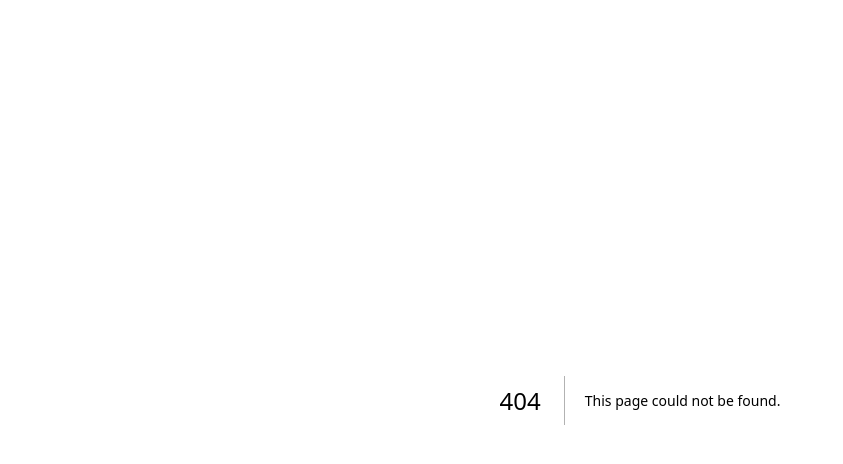
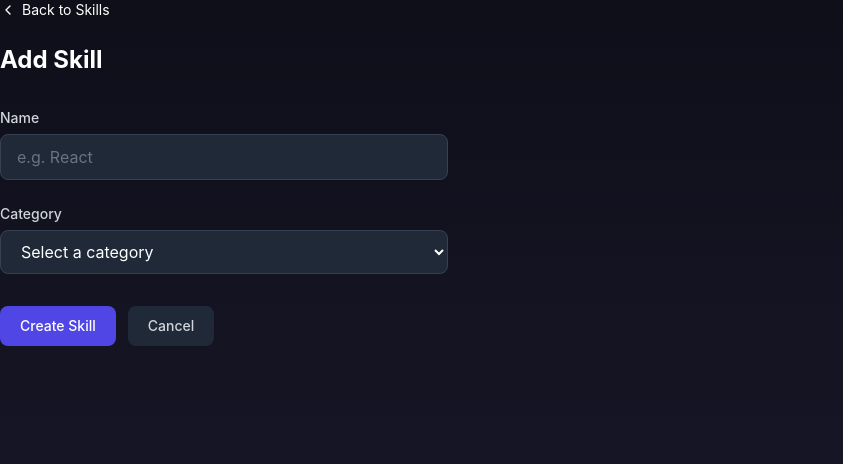
Before and after one commit to abdurehmanSualih/portfolio, a Next.js app: page /admin/skills/new in a window 1280 px wide. Before the commit this address had no page. Shown: the top 464 px of the page, without its empty margins (0-843 px from the left). Built offline with nearby package versions, Linux system fonts and the light colour scheme.

Commit message:
feat(admin): Add skills management UI with list, create, and edit pages

```diff
--- /dev/null
+++ b/app/admin/skills/[id]/edit/page.tsx
@@ -0,0 +1,31 @@
+import Link from "next/link";
+import { notFound } from "next/navigation";
+import { FiChevronLeft } from "react-icons/fi";
+import { getSkillById } from "@/actions/skills";
+import SkillForm from "@/components/admin/SkillForm";
+
+interface EditSkillPageProps {
+  params: { id: string };
+}
+
+export default async function EditSkillPage({ params }: EditSkillPageProps) {
+  const skill = await getSkillById(params.id);
+  if (!skill) notFound();
+
+  return (
+    <div>
+      <Link
+        href="/admin/skills"
+        className="inline-flex items-center gap-1.5 text-sm text-gray-400 hover:text-white mb-6 transition-colors"
+      >
+        <FiChevronLeft className="w-4 h-4" />
+        Back to Skills
+      </Link>
+      <h1 className="text-2xl font-bold text-white mb-8">Edit Skill</h1>
+      <SkillForm
+        skillId={skill.id}
+        defaultValues={{ name: skill.name, category: skill.category }}
+      />
+    </div>
+  );
+}
--- /dev/null
+++ b/app/admin/skills/new/page.tsx
@@ -0,0 +1,19 @@
+import Link from "next/link";
+import { FiChevronLeft } from "react-icons/fi";
+import SkillForm from "@/components/admin/SkillForm";
+
+export default function NewSkillPage() {
+  return (
+    <div>
+      <Link
+        href="/admin/skills"
+        className="inline-flex items-center gap-1.5 text-sm text-gray-400 hover:text-white mb-6 transition-colors"
+      >
+        <FiChevronLeft className="w-4 h-4" />
+        Back to Skills
+      </Link>
+      <h1 className="text-2xl font-bold text-white mb-8">Add Skill</h1>
+      <SkillForm />
+    </div>
+  );
+}
--- /dev/null
+++ b/app/admin/skills/page.tsx
@@ -0,0 +1,25 @@
+import Link from "next/link";
+import { getSkills } from "@/actions/skills";
+import { FiPlus } from "react-icons/fi";
+import SkillsTable from "@/components/admin/SkillsTable";
+
+export default async function AdminSkillsPage() {
+  const skills = await getSkills();
+
+  return (
+    <div>
+      <div className="flex items-center justify-between mb-8">
+        <h1 className="text-2xl font-bold text-white">Skills</h1>
+        <Link
+          href="/admin/skills/new"
+          className="flex items-center gap-2 px-4 py-2 bg-indigo-600 hover:bg-indigo-500 text-white text-sm font-medium rounded-lg transition-colors"
+        >
+          <FiPlus className="w-4 h-4" />
+          Add Skill
+        </Link>
+      </div>
+
+      <SkillsTable skills={skills} />
+    </div>
+  );
+}
--- /dev/null
+++ b/components/admin/SkillForm.tsx
@@ -0,0 +1,115 @@
+"use client";
+
+import { useForm } from "react-hook-form";
+import { zodResolver } from "@hookform/resolvers/zod";
+import { z } from "zod";
+import { useRouter } from "next/navigation";
+import toast from "react-hot-toast";
+import { SkillCategory } from "@prisma/client";
+import { createSkill, updateSkill } from "@/actions/skills";
+
+const SkillSchema = z.object({
+  name: z.string().min(1, "Name is required"),
+  category: z.nativeEnum(SkillCategory, { errorMap: () => ({ message: "Category is required" }) }),
+});
+
+type SkillFormValues = z.infer<typeof SkillSchema>;
+
+const CATEGORY_OPTIONS: { value: SkillCategory; label: string }[] = [
+  { value: "FRONTEND", label: "Frontend" },
+  { value: "BACKEND", label: "Backend" },
+  { value: "MOBILE", label: "Mobile" },
+  { value: "DATABASE", label: "Database" },
+];
+
+interface SkillFormProps {
+  skillId?: string;
+  defaultValues?: Partial<SkillFormValues>;
+}
+
+export default function SkillForm({ skillId, defaultValues }: SkillFormProps) {
+  const router = useRouter();
+  const isEdit = Boolean(skillId);
+
+  const {
+    register,
+    handleSubmit,
+    formState: { errors, isSubmitting },
+  } = useForm<SkillFormValues>({
+    resolver: zodResolver(SkillSchema),
+    defaultValues,
+  });
+
+  async function onSubmit(data: SkillFormValues) {
+    const result = isEdit
+      ? await updateSkill(skillId!, data)
+      : await createSkill(data);
+
+    if (result.success) {
+      toast.success(isEdit ? "Skill updated" : "Skill created");
+      router.push("/admin/skills");
+      router.refresh();
+    } else {
+      toast.error(result.error ?? "Something went wrong");
+    }
+  }
+
+  return (
+    <form onSubmit={handleSubmit(onSubmit)} className="space-y-6 max-w-md">
+      {/* Name */}
+      <div>
+        <label className="block text-sm font-medium text-gray-300 mb-1.5">
+          Name
+        </label>
+        <input
+          {...register("name")}
+          type="text"
+          placeholder="e.g. React"
+          className="w-full px-4 py-2.5 bg-gray-800 border border-gray-700 rounded-lg text-white placeholder-gray-500 focus:outline-none focus:ring-2 focus:ring-indigo-500 focus:border-transparent transition"
+        />
+        {errors.name && (
+          <p className="mt-1.5 text-sm text-red-400">{errors.name.message}</p>
+        )}
+      </div>
+
+      {/* Category */}
+      <div>
+        <label className="block text-sm font-medium text-gray-300 mb-1.5">
+          Category
+        </label>
+        <select
+          {...register("category")}
+          className="w-full px-4 py-2.5 bg-gray-800 border border-gray-700 rounded-lg text-white focus:outline-none focus:ring-2 focus:ring-indigo-500 focus:border-transparent transition"
+        >
+          <option value="">Select a category</option>
+          {CATEGORY_OPTIONS.map((opt) => (
+            <option key={opt.value} value={opt.value}>
+              {opt.label}
+            </option>
+          ))}
+        </select>
+        {errors.category && (
+          <p className="mt-1.5 text-sm text-red-400">{errors.category.message}</p>
+        )}
+      </div>
+
+      {/* Actions */}
+      <div className="flex items-center gap-3 pt-2">
+        <button
+          type="submit"
+          disabled={isSubmitting}
+          className="px-5 py-2.5 bg-indigo-600 hover:bg-indigo-500 disabled:opacity-50 text-white text-sm font-medium rounded-lg transition-colors"
+        >
+          {isSubmitting ? "Saving…" : isEdit ? "Update Skill" : "Create Skill"}
+        </button>
+        <button
+          type="button"
+          onClick={() => router.push("/admin/skills")}
+          className="px-5 py-2.5 bg-gray-800 hover:bg-gray-700 text-gray-300 text-sm font-medium rounded-lg transition-colors"
+        >
+          Cancel
+        </button>
+      </div>
+    </form>
+  );
+}
--- /dev/null
+++ b/components/admin/SkillsTable.tsx
@@ -0,0 +1,94 @@
+"use client";
+
+import Link from "next/link";
+import { useRouter } from "next/navigation";
+import { useState } from "react";
+import toast from "react-hot-toast";
+import { FiEdit2, FiTrash2 } from "react-icons/fi";
+import { deleteSkill } from "@/actions/skills";
+import { Skill } from "@prisma/client";
+
+interface SkillsTableProps {
+  skills: Skill[];
+}
+
+const CATEGORY_LABELS: Record<string, string> = {
+  FRONTEND: "Frontend",
+  BACKEND: "Backend",
+  MOBILE: "Mobile",
+  DATABASE: "Database",
+};
+
+export default function SkillsTable({ skills }: SkillsTableProps) {
+  const router = useRouter();
+  const [deletingId, setDeletingId] = useState<string | null>(null);
+
+  async function handleDelete(id: string, name: string) {
+    if (!confirm(`Delete "${name}"? This cannot be undone.`)) return;
+    setDeletingId(id);
+    const result = await deleteSkill(id);
+    setDeletingId(null);
+    if (result.success) {
+      toast.success("Skill deleted");
+      router.refresh();
+    } else {
+      toast.error(result.error ?? "Failed to delete skill");
+    }
+  }
+
+  if (skills.length === 0) {
+    return (
+      <div className="bg-gray-900 border border-gray-800 rounded-2xl p-12 text-center text-gray-500">
+        No skills yet. Add your first skill.
+      </div>
+    );
+  }
+
+  return (
+    <div className="bg-gray-900 border border-gray-800 rounded-2xl overflow-hidden">
+      <table className="w-full text-sm">
+        <thead>
+          <tr className="border-b border-gray-800 text-gray-400 text-left">
+            <th className="px-6 py-4 font-medium">Name</th>
+            <th className="px-6 py-4 font-medium">Category</th>
+            <th className="px-6 py-4 font-medium text-right">Actions</th>
+          </tr>
+        </thead>
+        <tbody>
+          {skills.map((skill) => (
+            <tr
+              key={skill.id}
+              className="border-b border-gray-800 last:border-0 hover:bg-gray-800/50 transition-colors"
+            >
+              <td className="px-6 py-4 text-white font-medium">{skill.name}</td>
+              <td className="px-6 py-4">
+                <span className="px-2.5 py-1 bg-indigo-600/20 text-indigo-400 rounded-full text-xs font-medium">
+                  {CATEGORY_LABELS[skill.category] ?? skill.category}
+                </span>
+              </td>
+              <td className="px-6 py-4">
+                <div className="flex items-center justify-end gap-2">
+                  <Link
+                    href={`/admin/skills/${skill.id}/edit`}
+                    className="p-2 text-gray-400 hover:text-white hover:bg-gray-700 rounded-lg transition-colors"
+                    title="Edit"
+                  >
+                    <FiEdit2 className="w-4 h-4" />
+                  </Link>
+                  <button
+                    onClick={() => handleDelete(skill.id, skill.name)}
+                    disabled={deletingId === skill.id}
+                    className="p-2 text-gray-400 hover:text-red-400 hover:bg-gray-700 rounded-lg transition-colors disabled:opacity-50"
+                    title="Delete"
+                  >
+                    <FiTrash2 className="w-4 h-4" />
+                  </button>
+                </div>
+              </td>
+            </tr>
+          ))}
+        </tbody>
+      </table>
+    </div>
+  );
+}
```
